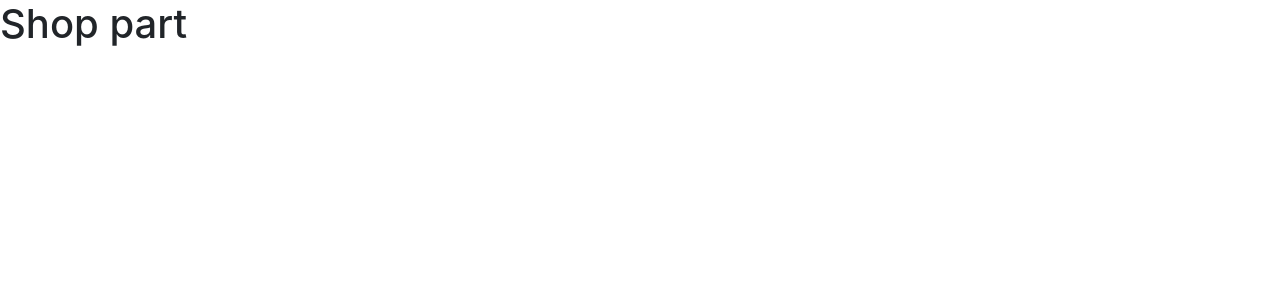
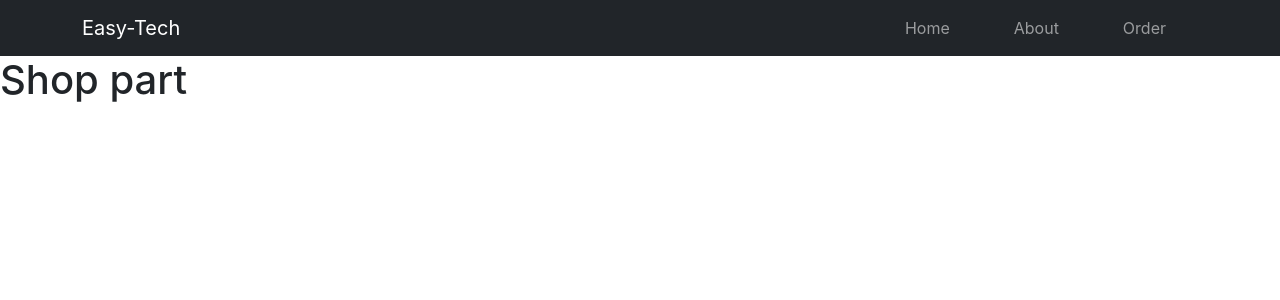
Before and after one commit to rashidul191/easy-tech, a React (Create React App) app: page / in a window 1280 px wide. Shown: the top 300 px of the page. Built offline with nearby package versions, Linux system fonts and the light colour scheme.

Commit message:
navbar section done

```diff
--- a/src/components/Header/Header.js
+++ b/src/components/Header/Header.js
@@ -1,11 +1,47 @@
-import React from 'react';
+import React from "react";
 
 const Header = () => {
-    return (
-        <div>
-
+  return (
+    <div>
+      <nav class=" navbar navbar-expand-lg navbar-dark bg-dark">
+        <div class="container">
+          <a class="navbar-brand" href="/home">
+            Easy-Tech
+          </a>
+          <button
+            class="navbar-toggler"
+            type="button"
+            data-bs-toggle="collapse"
+            data-bs-target="#navbarNav"
+            aria-controls="navbarNav"
+            aria-expanded="false"
+            aria-label="Toggle navigation"
+          >
+            <span class="navbar-toggler-icon"></span>
+          </button>
+          <div class="collapse navbar-collapse" id="navbarNav">
+            <ul class="navbar-nav ms-auto">
+              <li class="nav-item mx-4">
+                <a class="nav-link" href="/home">
+                  Home
+                </a>
+              </li>
+              <li class="nav-item mx-4">
+                <a class="nav-link" href="/about">
+                  About
+                </a>
+              </li>
+              <li class="nav-item mx-4">
+                <a class="nav-link" href="/order">
+                  Order
+                </a>
+              </li>
+            </ul>
+          </div>
         </div>
-    );
+      </nav>
+    </div>
+  );
 };
 
 export default Header;
```
